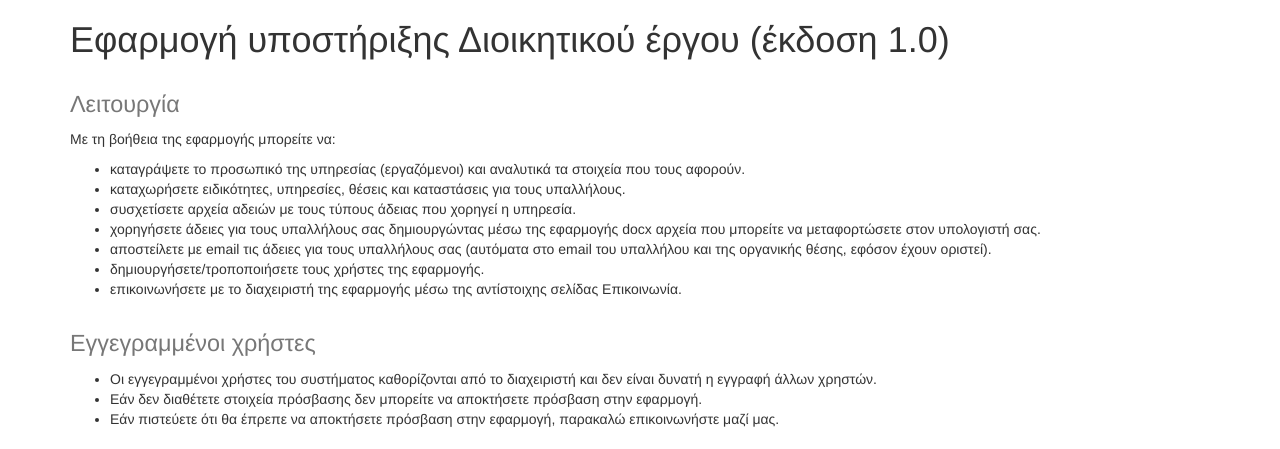
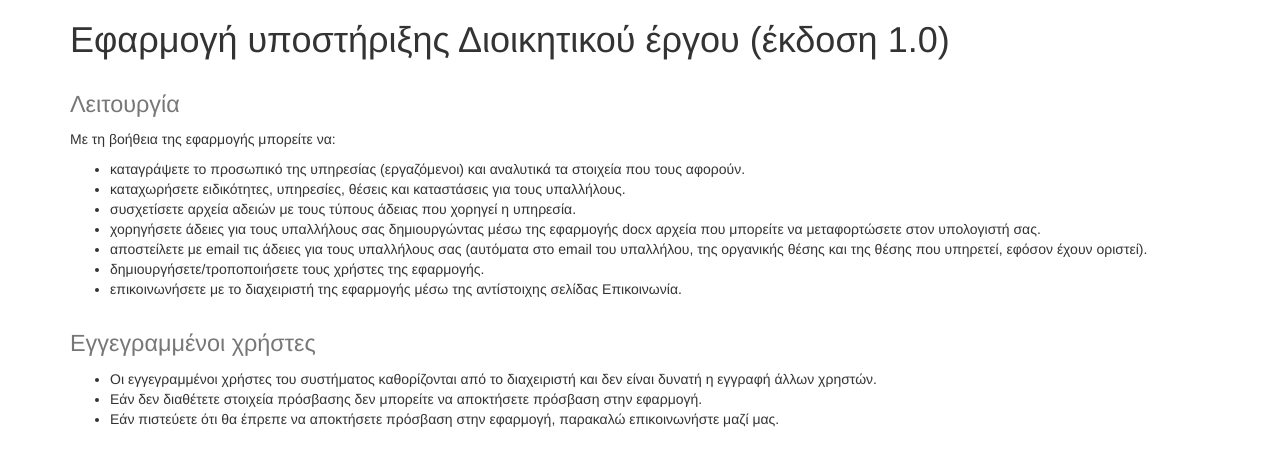
Before and after one commit to pdecrete/rektis, a Yii app: template yii2/views/site/about.php in a window 1280 px wide. Shown: the top 449 px of the page. Run offline with PHP 8.4 and a stand-in for Yii, Linux system fonts and the light colour scheme; the template is opened without the code that fills it, so the values that code supplies are empty; some libraries are stand-ins or nearby versions.

Commit message:
Pages: Index, About, Contact - Checked resource files, added position name, deleted remaining - added leave_email to service_serve

```diff
--- a/yii2/views/site/about.php
+++ b/yii2/views/site/about.php
@@ -15,7 +15,7 @@ $this->params['breadcrumbs'][] = $this->title;
         <li>καταχωρήσετε ειδικότητες, υπηρεσίες, θέσεις και καταστάσεις για τους υπαλλήλους.</li>
         <li>συσχετίσετε αρχεία αδειών με τους τύπους άδειας που χορηγεί η υπηρεσία. </li>
         <li>χορηγήσετε άδειες για τους υπαλλήλους σας δημιουργώντας μέσω της εφαρμογής docx αρχεία που μπορείτε να μεταφορτώσετε στον υπολογιστή σας.</li>
-        <li>αποστείλετε με email τις άδειες για τους υπαλλήλους σας (αυτόματα στο email του υπαλλήλου και της οργανικής θέσης, εφόσον έχουν οριστεί).</li>
+        <li>αποστείλετε με email τις άδειες για τους υπαλλήλους σας (αυτόματα στο email του υπαλλήλου, της οργανικής θέσης και της θέσης που υπηρετεί, εφόσον έχουν οριστεί).</li>
         <li>δημιουργήσετε/τροποποιήσετε τους χρήστες της εφαρμογής.</li>
         <li>επικοινωνήσετε με το διαχειριστή της εφαρμογής μέσω της αντίστοιχης σελίδας Επικοινωνία.</li>
     </ul>
```
